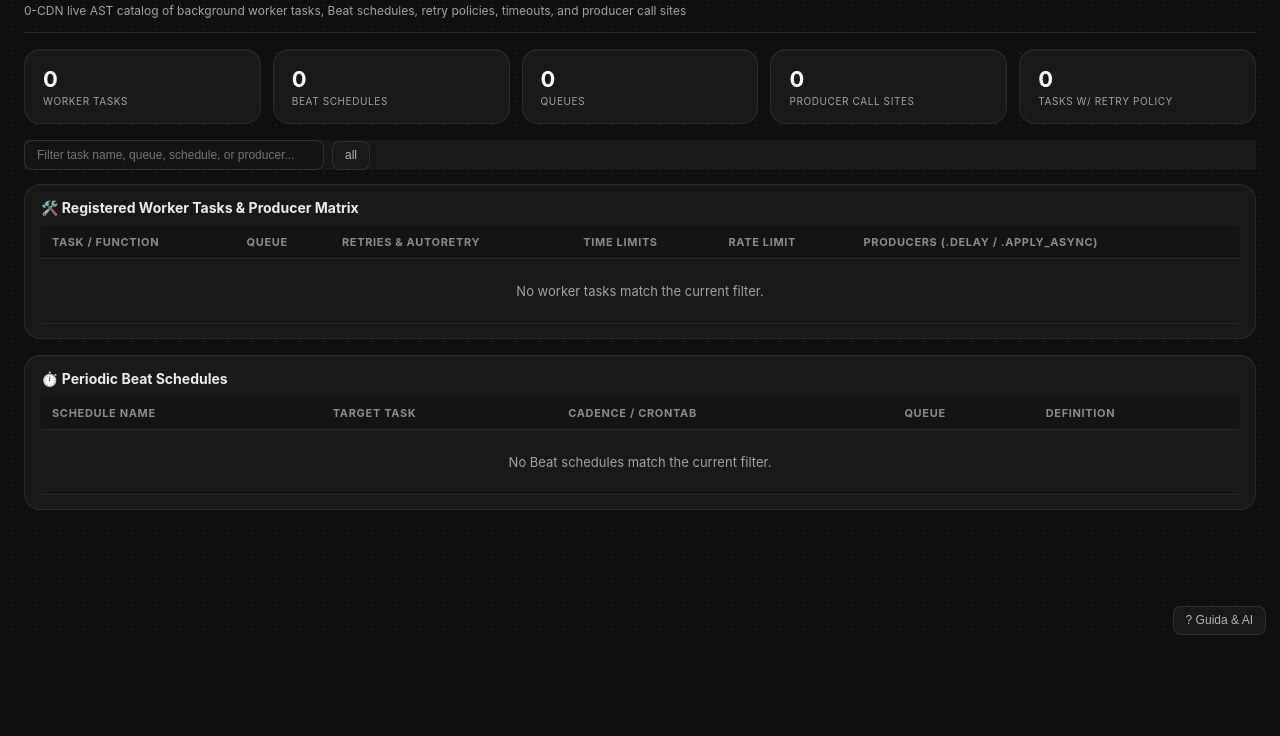
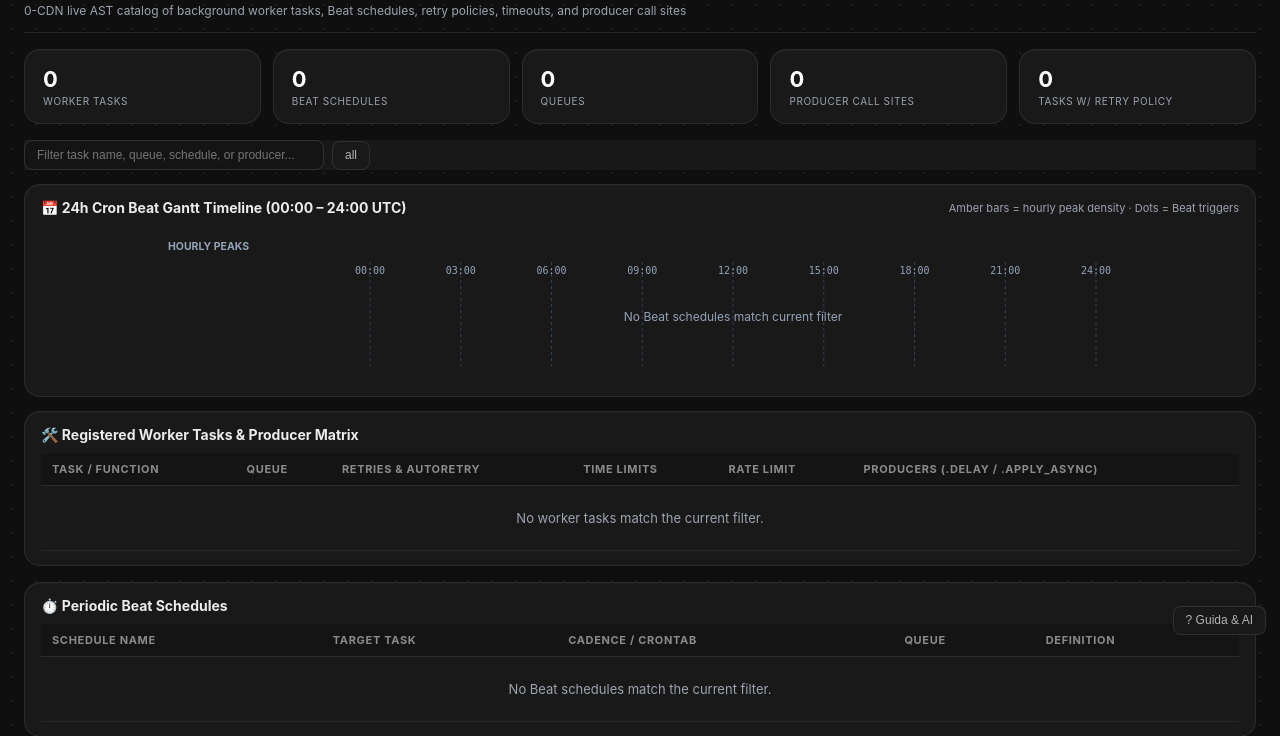
Before and after one commit to andreafinazziinfo/knowledge-portal, a Python web app: template template/views/worker-tasks.html in a window 1280 px wide. Shown: the part 151-887 px from the top of the page. Before the commit the page ends 786 px from the top, so only its background shows below. Run offline with Jinja, Linux system fonts and the light colour scheme; the template is opened without the code that fills it, so the values that code supplies are empty.

Commit message:
fix(visuals): mount wt-gantt-svg panel container in worker-tasks.html

```diff
--- a/template/views/worker-tasks.html
+++ b/template/views/worker-tasks.html
@@ -47,6 +47,14 @@
     <div class="controls">
       <input id="wt-q" class="inp" type="search" placeholder="Filter task name, queue, schedule, or producer..." oninput="render()">
       <div id="wt-queues" style="display:flex;gap:6px;flex-wrap:wrap;"></div>
+    </div>
+
+    <div class="panel" id="wt-gantt-panel" style="margin-bottom:14px;">
+      <div style="display:flex;justify-content:space-between;align-items:center;margin-bottom:8px;">
+        <h2 style="margin:0;">📅 24h Cron Beat Gantt Timeline (00:00 – 24:00 UTC)</h2>
+        <span style="font-size:11px;color:#9ca3af;">Amber bars = hourly peak density · Dots = Beat triggers</span>
+      </div>
+      <div id="wt-gantt-svg" style="padding:4px 0;"></div>
     </div>
 
     <div class="panel">
```
